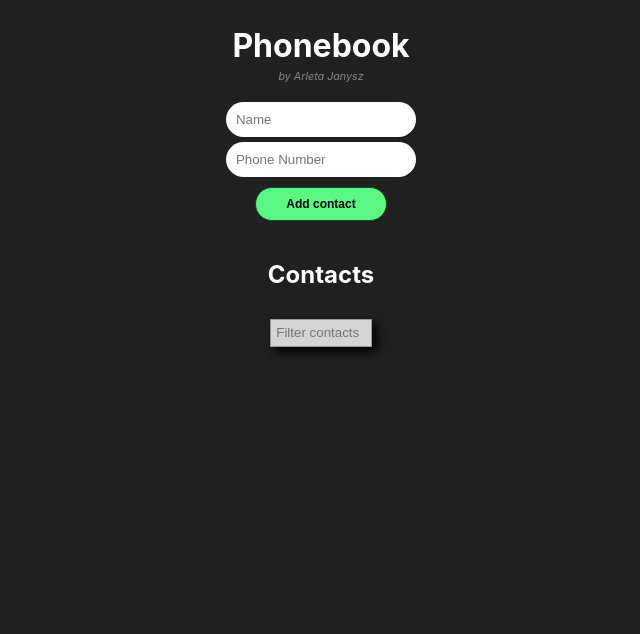
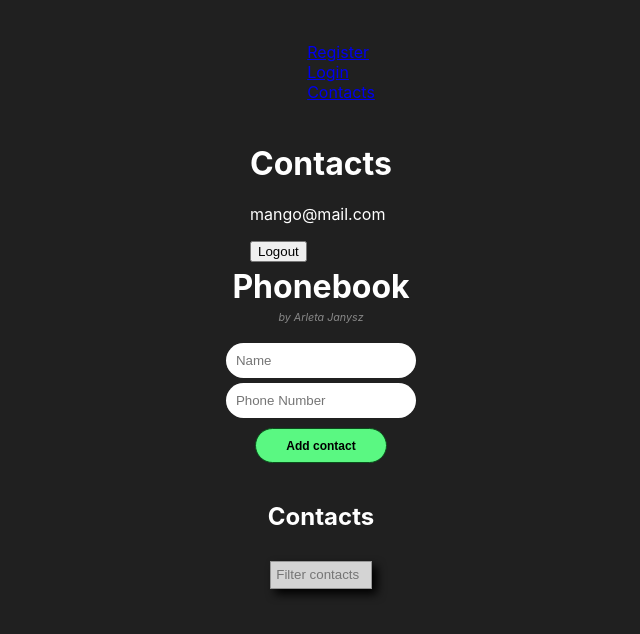
Before and after one commit to ArletaJanysz/goit-react-hw-08-phonebook, a React (Create React App) app: page /contacts in a window 1280 px wide. Shown: the top 634 px of the page, without its empty margins (319-959 px from the left). Built offline with nearby package versions, Linux system fonts and the light colour scheme.

Commit message:
navigation added to app

```diff
--- a/src/components/App/App.jsx
+++ b/src/components/App/App.jsx
@@ -9,7 +9,7 @@ import ContactForm from '../ContactForm/ContactForm';
 import ContactList from '../ContactList/ContactList';
 import Filter from '../Filter/Filter';
 
-import { Route, Switch } from 'react-router-dom';
+import { Route, Routes } from 'react-router-dom';
 import Navigation from '../Navigation/Navigation';
 import Register from '../Navigation/Register';
 import Login from '../Navigation/Login';
@@ -36,6 +36,13 @@ export function App() {
 
   return (
     <div className="container">
+      <Navigation />
+      <Routes>
+        <Route path="/register" element={<Register />} />
+        <Route path="/login" element={<Login />} />
+        <Route path="/contacts" element={<Contacts />} />
+      </Routes>
+
       <div className="phonebook-wrapper">
         <h1 className="phonebook-title">Phonebook</h1>
         <h6 className="phonebook-subtitle">by Arleta Janysz</h6>
--- a/src/components/Navigation/Contacts.jsx
+++ b/src/components/Navigation/Contacts.jsx
@@ -1,5 +1,5 @@
 import React from 'react';
-import UserMenu from '../UserMenu/UserMenu';
+import UserMenu from '../Navigation/UserMenu';
 
 const Contacts = () => {
   const userEmail = 'mango@mail.com';
```
